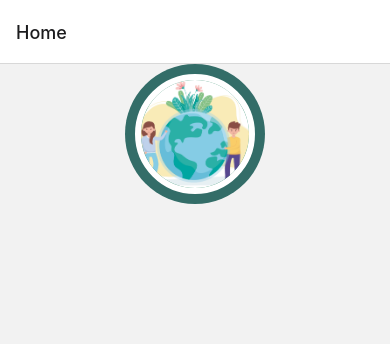
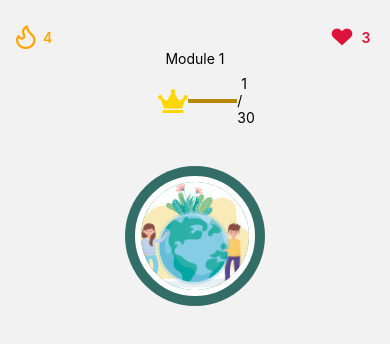
Before and after one commit to LenaPancher/eco-quiz, a React Native app: screen /Home in a window 390 px wide. Shown: the top 344 px of the page. Built offline with nearby package versions, Linux system fonts and the light colour scheme.

Commit message:
adding personnalize header

```diff
--- a/App.tsx
+++ b/App.tsx
@@ -1,5 +1,5 @@
 import React from "react";
-import Navigator from "./src/component/Navigator";
+import Navigator from "./src/navigation/Navigator";
 
 const App = () => {
   return (
--- /dev/null
+++ b/src/navigation/Header.tsx
@@ -0,0 +1,37 @@
+import {Text, View} from "react-native";
+import HeaderButton from "./HeaderButton";
+import {Octicons, Entypo, FontAwesome5} from "@expo/vector-icons";
+
+export type headerProps = {
+  currentModule: number;
+  totalModule: number;
+};
+
+const Header = ({currentModule, totalModule}: headerProps) => {
+  return (
+    <View className="justify-end h-[150px] p-2 pl-4 pr-4">
+      <View className="flex-row items-center justify-between">
+        <HeaderButton
+          icon={<Octicons name="flame" size={24} color="orange" />}
+          textColor="orange"
+          totalRemaining={4}
+        />
+        <HeaderButton
+          icon={<Entypo name="heart" size={24} color="crimson" />}
+          textColor="crimson"
+          totalRemaining={3}
+        />
+      </View>
+      <Text className="self-center"> Module {currentModule} </Text>
+      <View className="flex-row self-center mt-2 mb-4 items-center">
+        <FontAwesome5 name="crown" size={24} color="gold" />
+        <View
+          className="w-8/12 h-1 bg-[#b8860b]"
+        />
+        <Text> {currentModule} / {totalModule} </Text>
+      </View>
+    </View>
+  );
+};
+
+export default Header;
--- /dev/null
+++ b/src/navigation/HeaderButton.tsx
@@ -0,0 +1,25 @@
+import {View, Text} from "react-native";
+
+export type headerButtonProps = {
+  icon: React.ReactNode;
+  totalRemaining: number;
+  textColor: string;
+};
+
+const HeaderButton = ({
+  icon,
+  totalRemaining,
+  textColor
+}: headerButtonProps) => {
+  return (
+    <View className="flex-row items-center">
+      {icon}
+      <Text style={{color: textColor}} className="font-semibold ml-1">
+        {" "}
+        {totalRemaining}{" "}
+      </Text>
+    </View>
+  );
+};
+
+export default HeaderButton;
--- a/src/component/Navigator.tsx
+++ b/src/navigation/Navigator.tsx
@@ -1,8 +1,13 @@
 import React from "react";
 import {NavigationContainer} from "@react-navigation/native";
-import {NativeStackNavigationProp, NativeStackScreenProps, createNativeStackNavigator} from "@react-navigation/native-stack";
+import {
+  NativeStackNavigationProp,
+  NativeStackScreenProps,
+  createNativeStackNavigator
+} from "@react-navigation/native-stack";
 import Home from "../views/Home";
 import Game from "../views/Game";
+import Header from "./Header";
 
 export type StackParamList = {
   Home: undefined;
@@ -24,7 +29,13 @@ const Navigator = () => {
   return (
     <NavigationContainer>
       <Stack.Navigator>
-        <Stack.Screen name="Home" component={Home} />
+        <Stack.Screen
+          name="Home"
+          component={Home}
+          options={{
+            header: () => (<Header currentModule={1} totalModule={30} />)
+          }}
+        />
         <Stack.Screen name="Game" component={Game} />
       </Stack.Navigator>
     </NavigationContainer>
--- a/src/views/Game.tsx
+++ b/src/views/Game.tsx
@@ -1,5 +1,5 @@
 import {Text, View} from "react-native";
-import {routeProps} from "../component/Navigator";
+import {routeProps} from "../navigation/Navigator";
 
 const Game = ({route}: routeProps) => {
   const {id} = route.params;
--- a/src/views/Home.tsx
+++ b/src/views/Home.tsx
@@ -1,8 +1,10 @@
 import {View} from "react-native";
 import LevelComponent from "../component/LevelComponent";
 import {useNavigation} from "@react-navigation/native";
-import {MyNavigationProp} from "../component/Navigator";
+import {MyNavigationProp} from "../navigation/Navigator";
 import world from "../../assets/Images/world.png";
+
+// TODO FAIRE UNE PROGRESS BAR
 
 const Home = () => {
   const navigation = useNavigation<MyNavigationProp>();
@@ -14,7 +16,7 @@ const Home = () => {
   };
 
   return (
-    <View className="flex-1 items-center">
+    <View className="flex-1 items-center p-4">
       <LevelComponent img={world} onPress={handleGoingToGame} />
     </View>
   );
```
